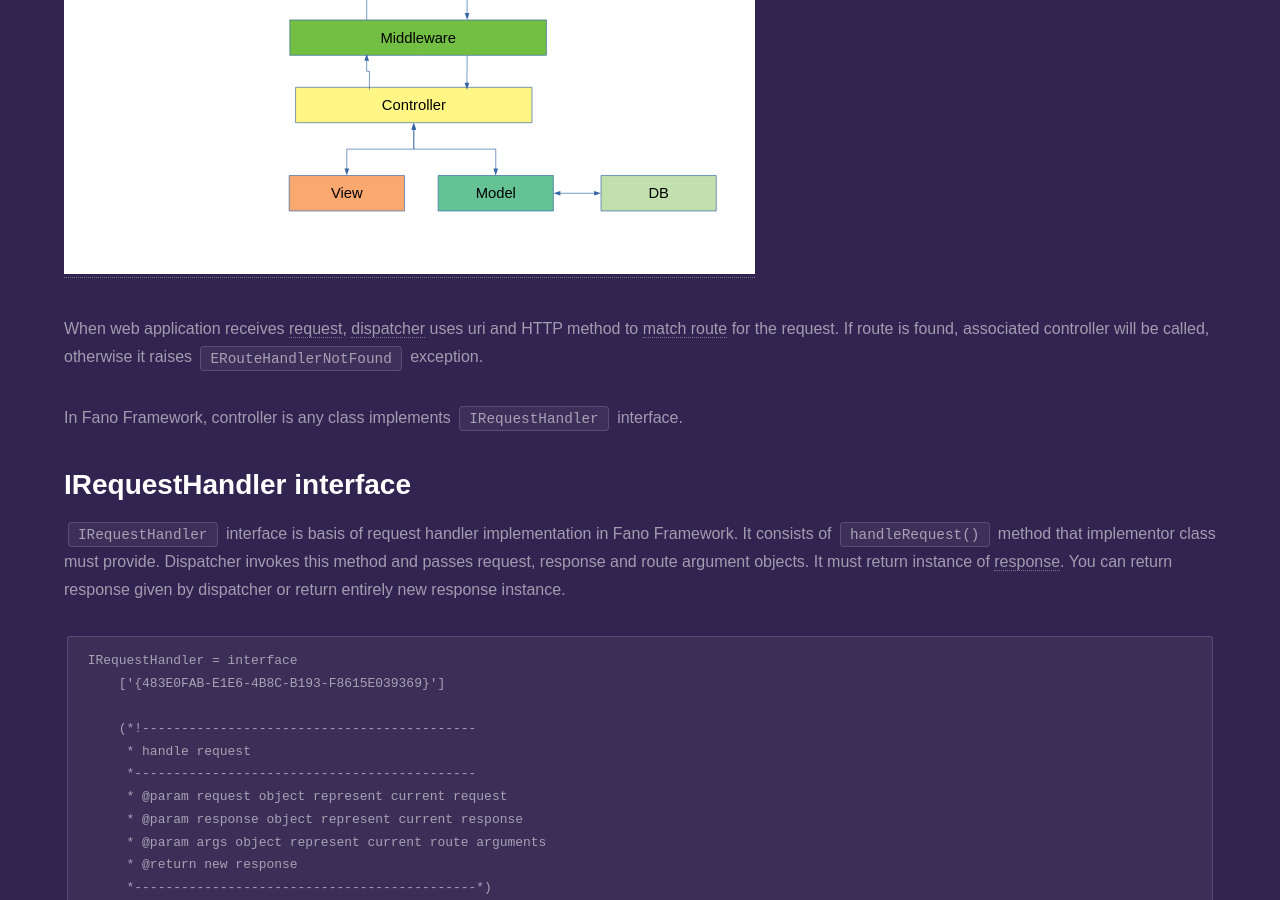
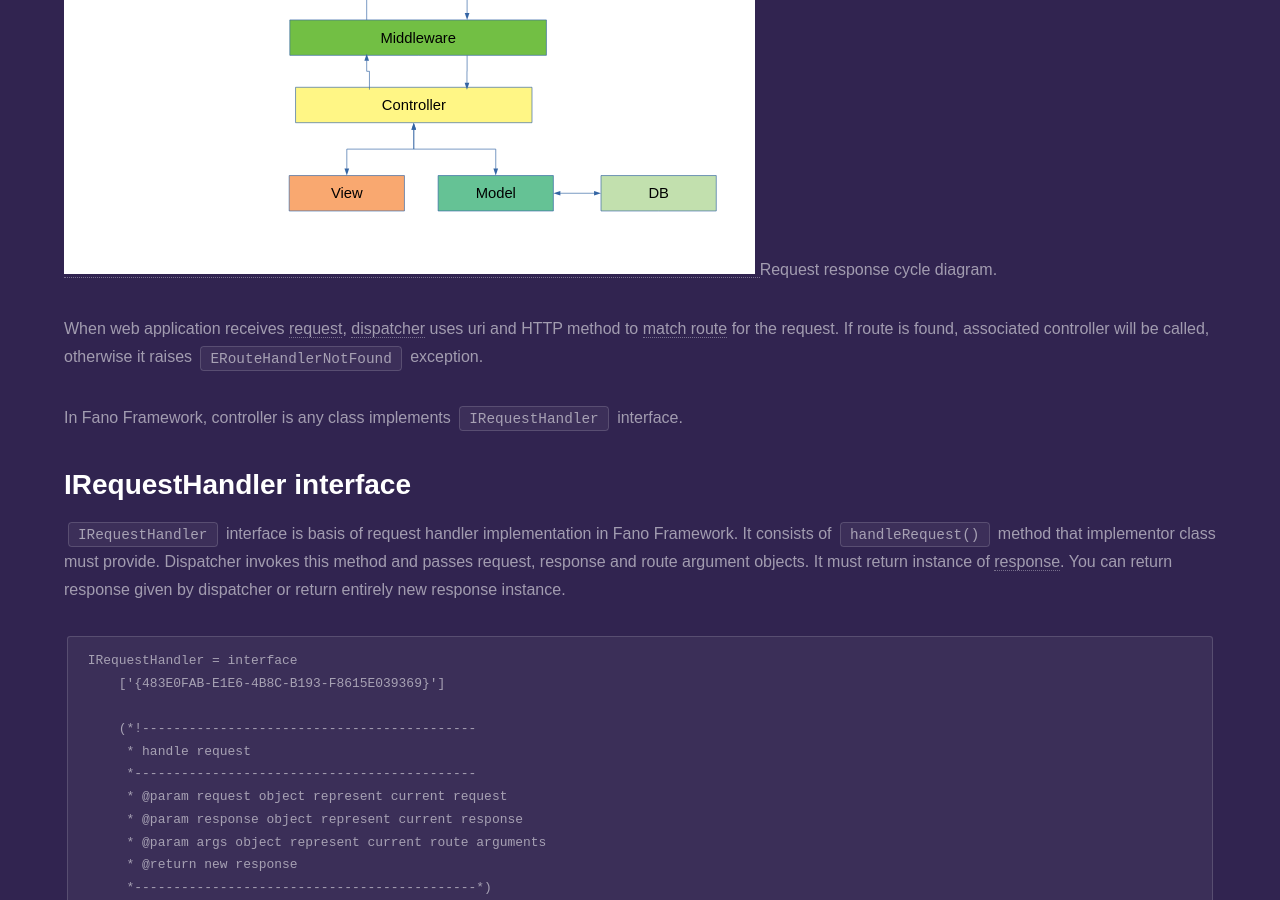
Before and after one commit to fanoframework/fanoframework.github.io, a Jekyll site: the page built from working-with-controllers/index.md, in a window 1280 px wide and 900 px high, scrolled down 433 px. Built offline with Jekyll 4.4.1, drawn with Linux system fonts in a browser that asks for light colours; our own code applies the rules of GitHub Pages for plain Markdown files.

Commit message:
add image caption

```diff
--- a/working-with-controllers/index.md
+++ b/working-with-controllers/index.md
@@ -8,6 +8,7 @@ description: Tutorial on how to work with controllers in Fano Framework
 <a href="/assets/images/request-response-cycle.svg">
 <img src="/assets/images/request-response-cycle.svg" alt="Request response cycle diagram" width="60%">
 </a>
+Request response cycle diagram.
 
 When web application receives [request](/working-with-request), [dispatcher](/dispatcher) uses uri and HTTP method to [match route](/working-with-router) for the request. If route is found, associated controller will be called, otherwise it raises `ERouteHandlerNotFound` exception.
 
```
